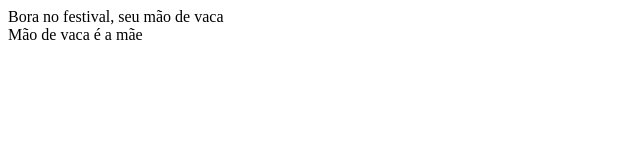
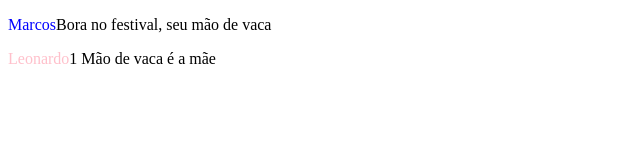
Before and after one commit to TalisEduardo/MarcosSSJunior.github.io, a plain HTML site: page index.html in a window 1280 px wide. Shown: the whole page, without its empty margins (0-640 px from the left). Drawn offline with Linux system fonts and the light colour scheme.

Commit message:
verificar

```diff
--- a/index.html
+++ b/index.html
@@ -1,17 +1,23 @@
 <!DOCTYPE html>
-<!--
-To change this license header, choose License Headers in Project Properties.
-To change this template file, choose Tools | Templates
-and open the template in the editor.
--->
 <html>
     <head>
-        <title>TODO supply a title</title>
+        <title>Novo conceito de chat</title>
+        <style>
+            .nome:after {
+                content: ': ';
+            }
+            .marcos {
+                color: blue;
+            }
+            .leonardo {
+                color: pink;
+            }
+        </style></style>
         <meta charset="UTF-8">
         <meta name="viewport" content="width=device-width, initial-scale=1.0">
     </head>
     <body>
-        <div>Bora no festival, seu mão de vaca<br/>
-            Mão de vaca é a mãe</div>
+        <p><span class="usuario marcos">Marcos</span>Bora no festival, seu mão de vaca</p>
+        <p><span class="usuario leonardo">Leonardo</span>1 Mão de vaca é a mãe</p>
     </body>
 </html>
```
